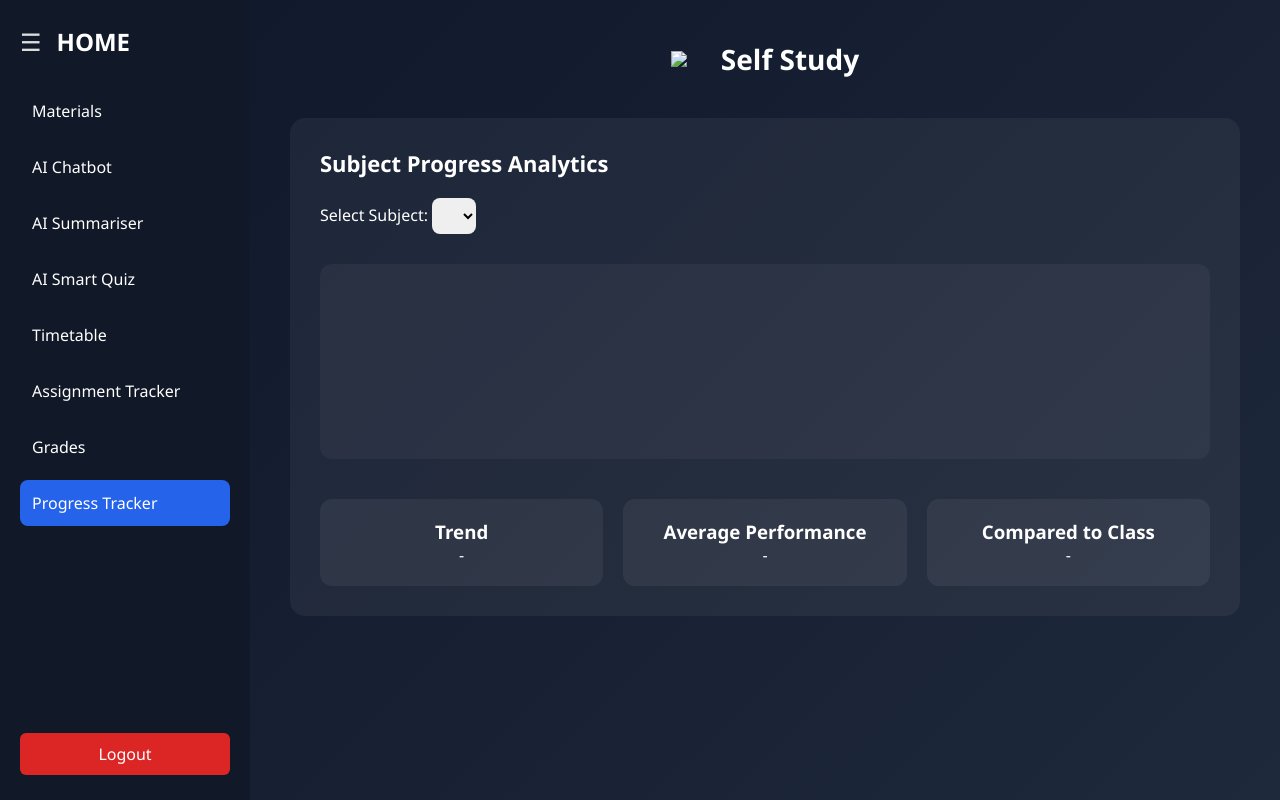
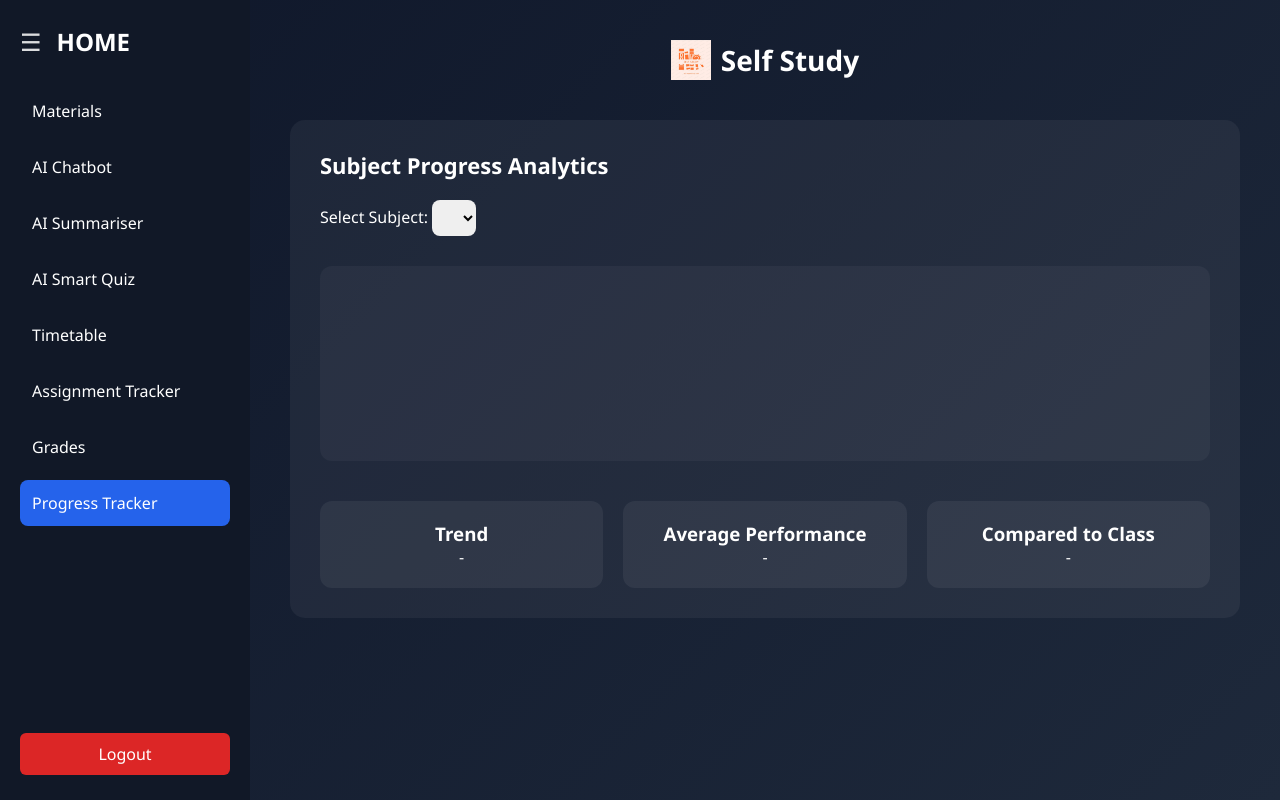
Before and after one commit to keerthanasaravanan266/self-study-platform, a plain HTML site: page frontend/progress.html in a window 1280 px wide. Drawn offline with nearby package versions, Linux system fonts and the light colour scheme; no server answers; sample sign-in values are in the browser's storage.

Commit message:
Update progress.html

```diff
--- a/frontend/progress.html
+++ b/frontend/progress.html
@@ -98,7 +98,7 @@ if(!sessionStorage.getItem("userId")){
 
 <div class="header">
     <div style="display:flex;align-items:center;">
-        <img src=";ogo.jpeg" class="logo">
+        <img src="logo.jpeg" class="logo">
         <h1>Self Study</h1>
     </div>
 </div>
```
